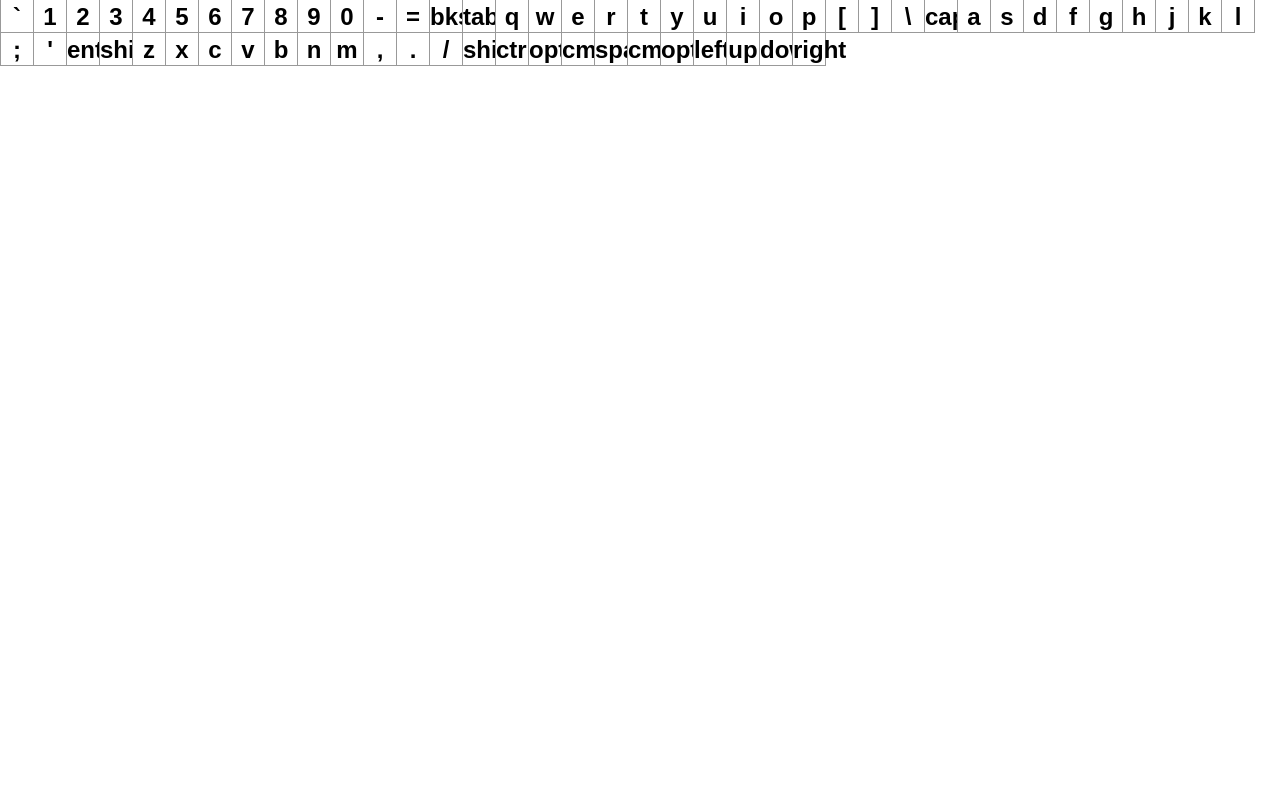
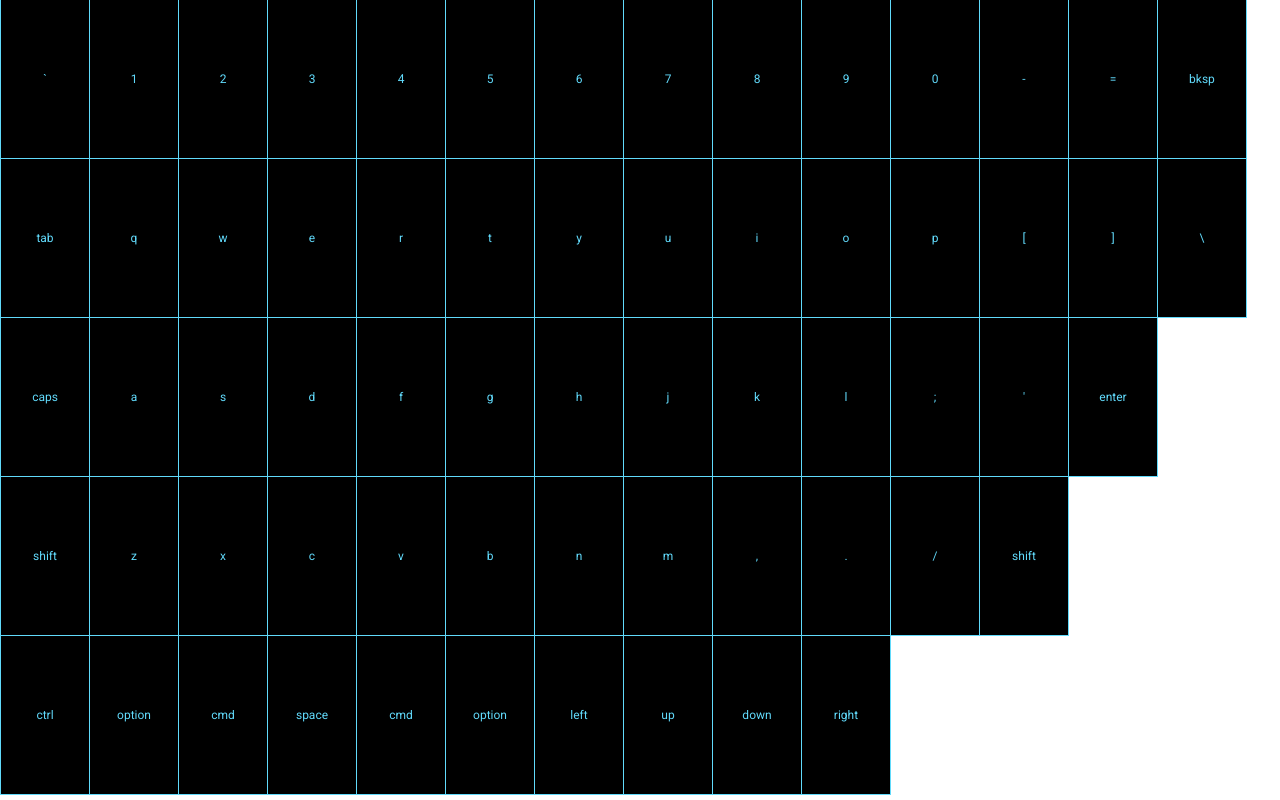
Before and after one commit to Hrithvik-Alex/Virtual-Keyboard, a React (Create React App) app in the folder keyboard-reacc/: page / in a window 1280 px wide. Built offline with nearby package versions, Linux system fonts and the light colour scheme.

Commit message:
updates to keyboard

```diff
--- a/keyboard-reacc/public/index.html
+++ b/keyboard-reacc/public/index.html
@@ -19,9 +19,10 @@
       work correctly both with client-side routing and a non-root public URL.
       Learn how to configure a non-root public URL by running `npm run build`.
     -->
+    <link href="https://fonts.googleapis.com/css?family=Roboto" rel="stylesheet">
     <title>React App</title>
   </head>
-  <body>
+  <body oncontextmenu="return false">
     <noscript>
       You need to enable JavaScript to run this app.
     </noscript>
--- a/keyboard-reacc/src/App.css
+++ b/keyboard-reacc/src/App.css
@@ -23,18 +23,31 @@
 }
 
 .button {
-  background: #fff;
-  border: 1px solid #999;
+  background: #000;
+  border: 1px solid #61dafb;
+  color: #61dafb;
   float: left;
-  font-size: 24px;
-  font-weight: bold;
+  font-family: 'Roboto', sans-serif;
+  font-size: 12px;
+  font-weight: normal;
   line-height: 34px;
   height: 34px;
   margin-right: -1px;
   margin-top: -1px;
   padding: 0;
   text-align: center;
-  width: 34px;
+  width: 90px;
+  height: 160px;
+}
+
+.container {
+  display: grid;
+}
+
+.board-row:after {
+  clear: both;
+  content: "";
+  display: table;
 }
 
 @keyframes App-logo-spin {
--- a/keyboard-reacc/src/App.js
+++ b/keyboard-reacc/src/App.js
@@ -15,7 +15,7 @@ class KeyBoard extends Component{
   constructor(props) {
     super(props);
     this.state = {
-        buttons: Array(63).fill(null)
+        buttons: Array(63).fill(null),
     }
   }
 
@@ -47,19 +47,31 @@ class KeyBoard extends Component{
   }
 
   renderButton(i) {
-    return (
-      <Button
+    if(i == 13){
+      return (
+        <Button
+        value={this.state.buttons[i]}
+        onClick={() => this.handleClick(i)}
+        width={this.s}
+        />
+      )
+    }
+    else {
+      return (
+        <Button
         value={this.state.buttons[i]}
         onClick={() => this.handleClick(i)}
         />
-    )
+
+      )
+    }
   }
 
   render() {
     this.keyInit();
 
     return (
-      <div>
+      <div className="container">
         <div className="board-row">
           {this.renderButton(0)}
           {this.renderButton(1)}
@@ -154,30 +166,4 @@ class Project extends Component{
   }
 }
 
-
-
-
-// class App extends Component {
-//   render() {
-//     return (
-//       <div className="App">
-//         <header className="App-header">
-//           <img src={logo} className="App-logo" alt="logo" />
-//           <p>
-//             Edit <code>ok</code> and wtf to reload.
-//           </p>
-//           <a
-//             className="App-link"
-//             href="https://reactjs.org"
-//             target="_blank"
-//             rel="noopener noreferrer"
-//           >
-//             Learn React
-//           </a>
-//         </header>
-//       </div>
-//     );
-//   }
-// }
-
 export default Project;
```
